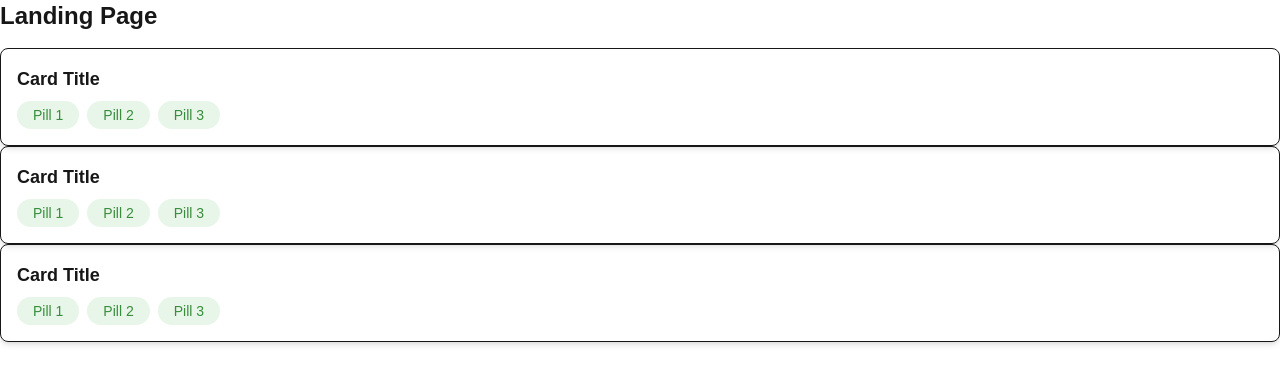
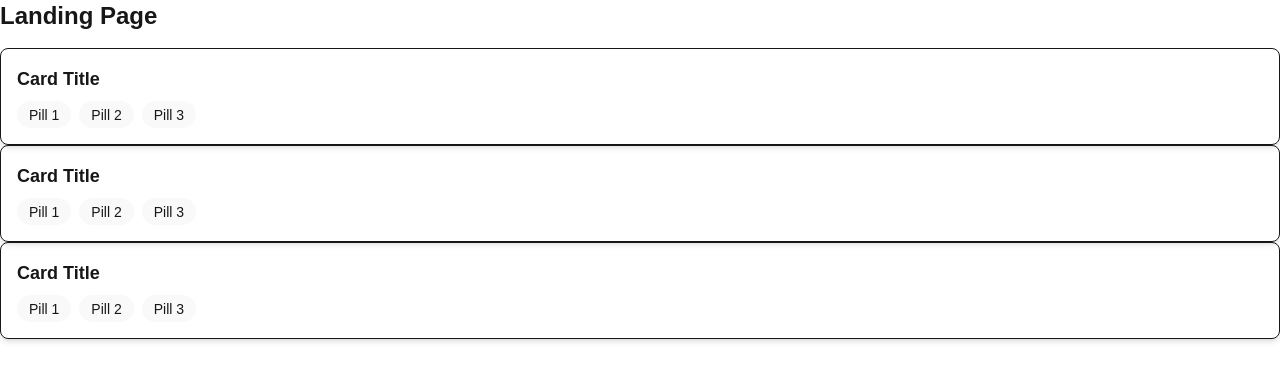
Before and after one commit to amuMabirimise/alx-project-0x00-setup, a Next.js app in the folder alx-project-0x00/: page /landing in a window 1280 px wide. Shown: the top 384 px of the page. Built offline with nearby package versions, Linux system fonts and the light colour scheme.

Commit message:
Typing your functional components

```diff
--- a/alx-project-0x00/components/Pill.tsx
+++ b/alx-project-0x00/components/Pill.tsx
@@ -1,13 +1,11 @@
+// components/Pill.tsx
 import React from "react";
-
-interface PillProps {
-  title: string;
-}
+import { PillProps } from "@/interfaces";
 
 const Pill: React.FC<PillProps> = ({ title }) => {
   return (
-    <div className="bg-[#E8F5E9] text-[#388E3C] rounded-full px-4 py-1 text-sm font-medium">
-      {title}
+    <div className="flex justify-center items-center bg-[#F9F9F9] px-3 w-auto h-[27px] rounded-full">
+      <p className="text-sm">{title}</p>
     </div>
   );
 };
--- a/alx-project-0x00/interfaces/index.ts
+++ b/alx-project-0x00/interfaces/index.ts
@@ -1 +1,4 @@
-// index.ts
+// interfaces/index.ts
+export interface PillProps {
+    title: string;
+  }
```
